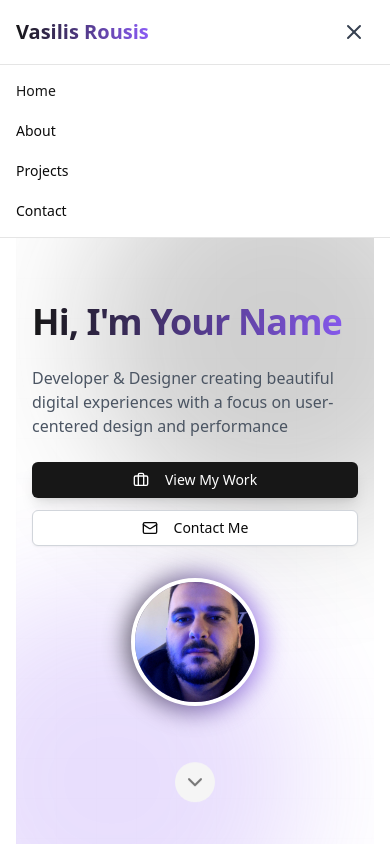
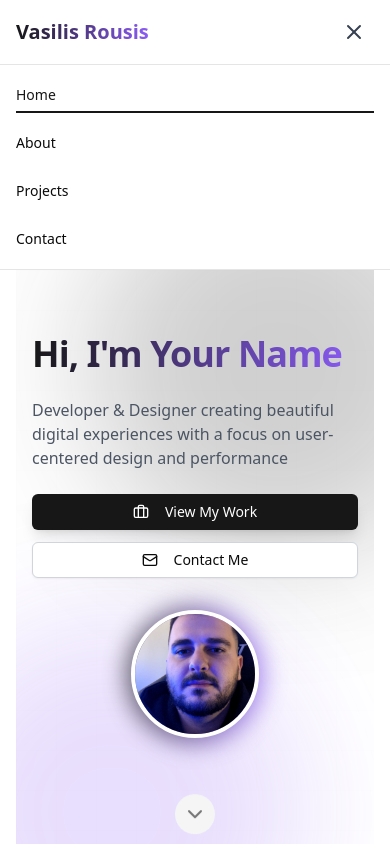
Before and after one commit to Vasilis-Rousis/vue-portfolio, a Nuxt app: page / in a window 390 px wide. Both pictures are taken after a click on the button 354 px from the left and 32 px from the top of the page. Shown: the top 844 px of the page. Built offline with nearby package versions, Linux system fonts and the light colour scheme.

Commit message:
Fixed Navbar route selection

```diff
--- a/components/NavBar.vue
+++ b/components/NavBar.vue
@@ -21,19 +21,26 @@
 
       <!-- Desktop menu -->
       <nav class="hidden md:flex items-center space-x-6">
+        <div v-for="item in navItems" :key="item.href" class="h-16 flex items-center">
+          <div class="relative h-full flex items-center">
             <NuxtLink
-          v-for="item in navItems"
-          :key="item.href"
               :to="item.href"
-          class="relative text-sm font-medium transition-colors hover:text-primary"
-          :class="route === item.href ? 'text-primary' : 'text-foreground'"
+              class="text-sm font-medium transition-colors hover:text-primary h-full flex items-center"
+              :class="$route.path === item.href ? 'text-primary' : 'text-foreground'"
             >
               {{ item.label }}
-          <span
-            v-if="route === item.href"
-            class="absolute -bottom-6 left-0 right-0 h-0.5 bg-primary"
+            </NuxtLink>
+            <!-- Underline indicator -->
+            <div
+              class="absolute bottom-0 left-0 w-full h-0.5 bg-primary transition-all duration-300 ease-in-out"
+              :style="{
+                transform: $route.path === item.href ? 'scaleX(1)' : 'scaleX(0)',
+                opacity: $route.path === item.href ? 1 : 0,
+                transformOrigin: 'left'
+              }"
             />
-        </NuxtLink>
+          </div>
+        </div>
 
         <Button variant="outline" size="sm" class="ml-4" @click="toggleDarkMode">
           <Icon name="lucide:sun" class="h-4 w-4 rotate-0 scale-100 transition-all dark:-rotate-90 dark:scale-0" />
@@ -49,27 +56,33 @@
       class="md:hidden px-4 py-3 border-t bg-background"
     >
       <nav class="flex flex-col space-y-3">
+        <div v-for="item in navItems" :key="item.href" class="relative">
           <NuxtLink
-          v-for="item in navItems"
-          :key="item.href"
             :to="item.href"
-          class="text-sm py-1 font-medium transition-colors hover:text-primary"
-          :class="route === item.href ? 'text-primary' : 'text-foreground'"
+            class="block text-sm py-2 font-medium transition-colors hover:text-primary"
+            :class="$route.path === item.href ? 'text-primary' : 'text-foreground'"
             @click="isMenuOpen = false"
           >
             {{ item.label }}
+            <div
+              class="absolute bottom-0 left-0 w-full h-0.5 bg-primary transition-all duration-300 ease-in-out"
+              :style="{
+                transform: $route.path === item.href ? 'scaleX(1)' : 'scaleX(0)',
+                opacity: $route.path === item.href ? 1 : 0,
+                transformOrigin: 'left'
+              }"
+            />
           </NuxtLink>
+        </div>
       </nav>
     </div>
   </header>
 </template>
 
 <script setup>
-import { ref, computed } from 'vue';
-import { useRoute } from 'vue-router';
+import { ref } from 'vue';
 
 const colorMode = useColorMode();
-const route = computed(() => useRoute().path);
 const isMenuOpen = ref(false);
 
 const toggleDarkMode = () => {
```
Lines whose indentation alone changed are shown as unchanged.
